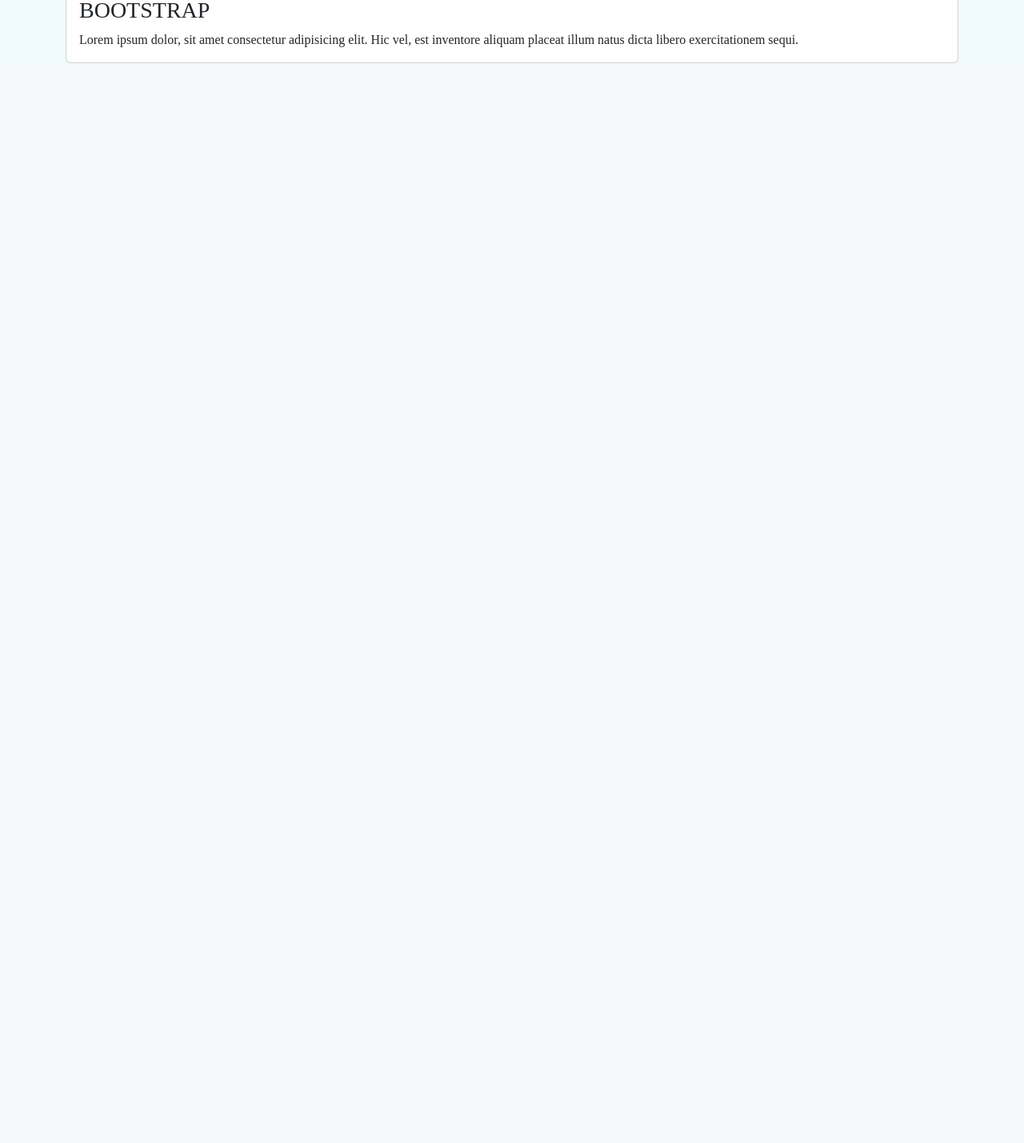
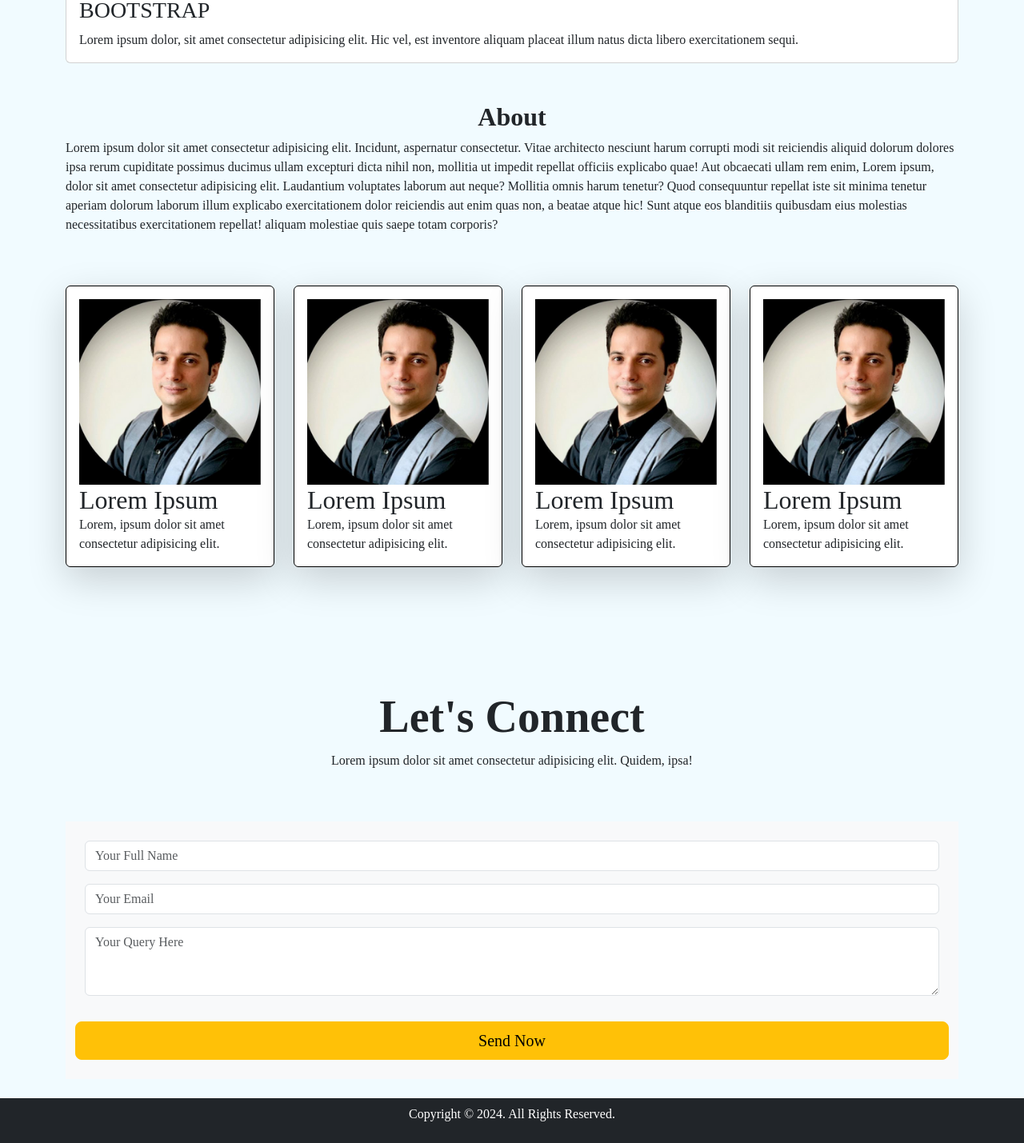
Before and after one commit to sushobhitTripathi/website, a PHP site: page /about.php in a window 1280 px wide. Shown: the part 914-2343 px from the top of the page at 80% size. Before the commit the page ends 993 px from the top, so only its background shows below. Run offline with PHP 8.4, Linux system fonts and the light colour scheme.

Commit message:
first web

```diff
--- a/about.php
+++ b/about.php
@@ -39,6 +39,68 @@
             </div>
         </div>
     </section>
+    <section id="about-content" class="about-content section-padding">
+        <div class="container mt-5">
+            <div class="row">
+                <div class="col-md-12">
+                <h2 class="text-center fw-bold">About</h2>
+                <p>Lorem ipsum dolor sit amet consectetur adipisicing elit. Incidunt, aspernatur consectetur. Vitae architecto nesciunt harum corrupti modi sit reiciendis aliquid dolorum dolores ipsa rerum cupiditate possimus ducimus ullam excepturi dicta nihil non, mollitia ut impedit
+                    repellat officiis explicabo quae! Aut obcaecati ullam rem enim, Lorem ipsum, dolor sit amet consectetur adipisicing elit. Laudantium voluptates laborum aut neque? Mollitia omnis harum tenetur? Quod consequuntur repellat iste sit minima tenetur aperiam dolorum laborum illum explicabo exercitationem dolor reiciendis aut enim quas non, a beatae atque hic! Sunt atque eos
+                    blanditiis quibusdam eius molestias necessitatibus exercitationem repellat! aliquam molestiae quis saepe totam corporis?</p>
+                </div>
+            </div>
+        </div>
+    </section>
+    <section id="about-card-section" class="about-card-section section-padding">
+        <div class="container mt-5">
+            <div class="row">
+                <div class="col-12 col-md-3 col-3">
+                    <div class="about-card shadow-lg p-3 mb-5 bg-body rounded">
+                        <div class="card-body">
+                            <img src="img/team02.webp" alt="" class="img-fluid">
+                            <h2 class="card-title">Lorem Ipsum</h2>
+                            <p class="card-text">Lorem, ipsum dolor sit amet consectetur adipisicing elit. </p>
+                        </div>
+                    </div>
+                </div>
+                <div class="col-12 col-md-3 col-3">
+                    <div class=" about-card shadow-lg p-3 mb-5 bg-body rounded">
+                        <div class="card-body">
+                            <img src="img/team02.webp" alt="" class="img-fluid">
+                            <h2 class="card-title">Lorem Ipsum</h2>
+                            <p class="card-text">Lorem, ipsum dolor sit amet consectetur adipisicing elit. </p>
+                        </div>
+                    </div>
+                </div>
+                <div class="col-12 col-md-3 col-3">
+                    <div class=" about-card shadow-lg p-3 mb-5 bg-body rounded">
+                        <div class="card-body">
+                            <img src="img/team02.webp" alt="" class="img-fluid">
+                            <h2 class="card-title">Lorem Ipsum</h2>
+                            <p class="card-text">Lorem, ipsum dolor sit amet consectetur adipisicing elit. </p>
+                        </div>
+                    </div>
+                </div>
+                <div class="col-12 col-md-3 col-3">
+                    <div class=" about-card shadow-lg p-3 mb-5 bg-body rounded">
+                        <div class="card-body">
+                            <img src="img/team02.webp" alt="" class="img-fluid">
+                            <h2 class="card-title">Lorem Ipsum</h2>
+                            <p class="card-text">Lorem, ipsum dolor sit amet consectetur adipisicing elit. </p>
+                        </div>
+                    </div>
+                </div>
+            </div>
+        </div>
+    </section>
+
+    <!------------Contact----------->
+
+    <?php include('contact.php'); ?>
+
+    <!-----------footer------------>
+
+    <?php include('footer.php'); ?>
     <script src="https://cdn.jsdelivr.net/npm/bootstrap@5.3.3/dist/js/bootstrap.bundle.min.js"></script>
     <script src="https://cdn.jsdelivr.net/npm/@popperjs/core@2.11.7/dist/umd/popper.min.js"></script>
 </body>
--- a/footer.php
+++ b/footer.php
@@ -1,5 +1,5 @@
 <footer class="bg-dark p-2 text-center">
     <div class="container">
-      <p class="text-white">All Right Reserved @Bootstrap</p>
+      <p class="text-white">Copyright &copy; 2024. All Rights Reserved.</p>
     </div>
   </footer>
--- a/services.php
+++ b/services.php
@@ -169,8 +169,9 @@
     include('footer.php');
     ?>
 
+<script src="https://cdn.jsdelivr.net/npm/bootstrap@5.3.3/dist/js/bootstrap.bundle.min.js"></script>
     <script src="https://cdn.jsdelivr.net/npm/@popperjs/core@2.11.7/dist/umd/popper.min.js"></script>
-    <script src="https://cdn.jsdelivr.net/npm/bootstrap@5.3.3/dist/js/bootstrap.bundle.min.js"></script>
+
 
 </body>
 
--- a/style.css
+++ b/style.css
@@ -79,6 +79,17 @@
 .team .card{
     box-shadow: 15px 15px 40px rgba(0,0,0,0.15) ;
 }
+.about-card {
+    padding: 20px;
+    border: 1px solid #000000;
+    transition: background-color 0.3s ease;
+}
+#about-card-section .about-card:hover {
+    background-color: #ff0000;
+}
+
+
+/*==========Animation==========*/
 
 /* @keyframes animation {
     0%, 100%{
```
Also changed, not shown: index.php (+4 -3 lines).
